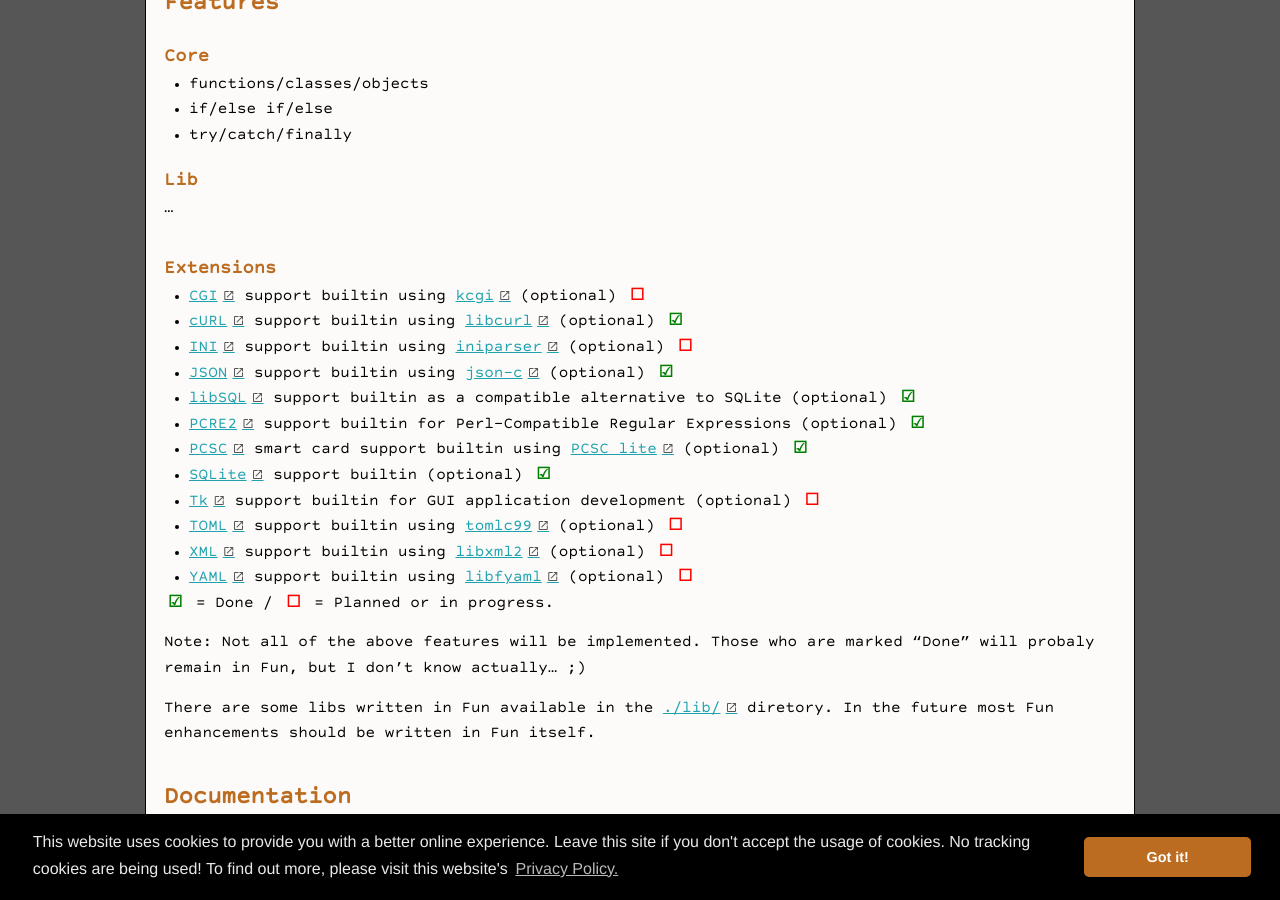
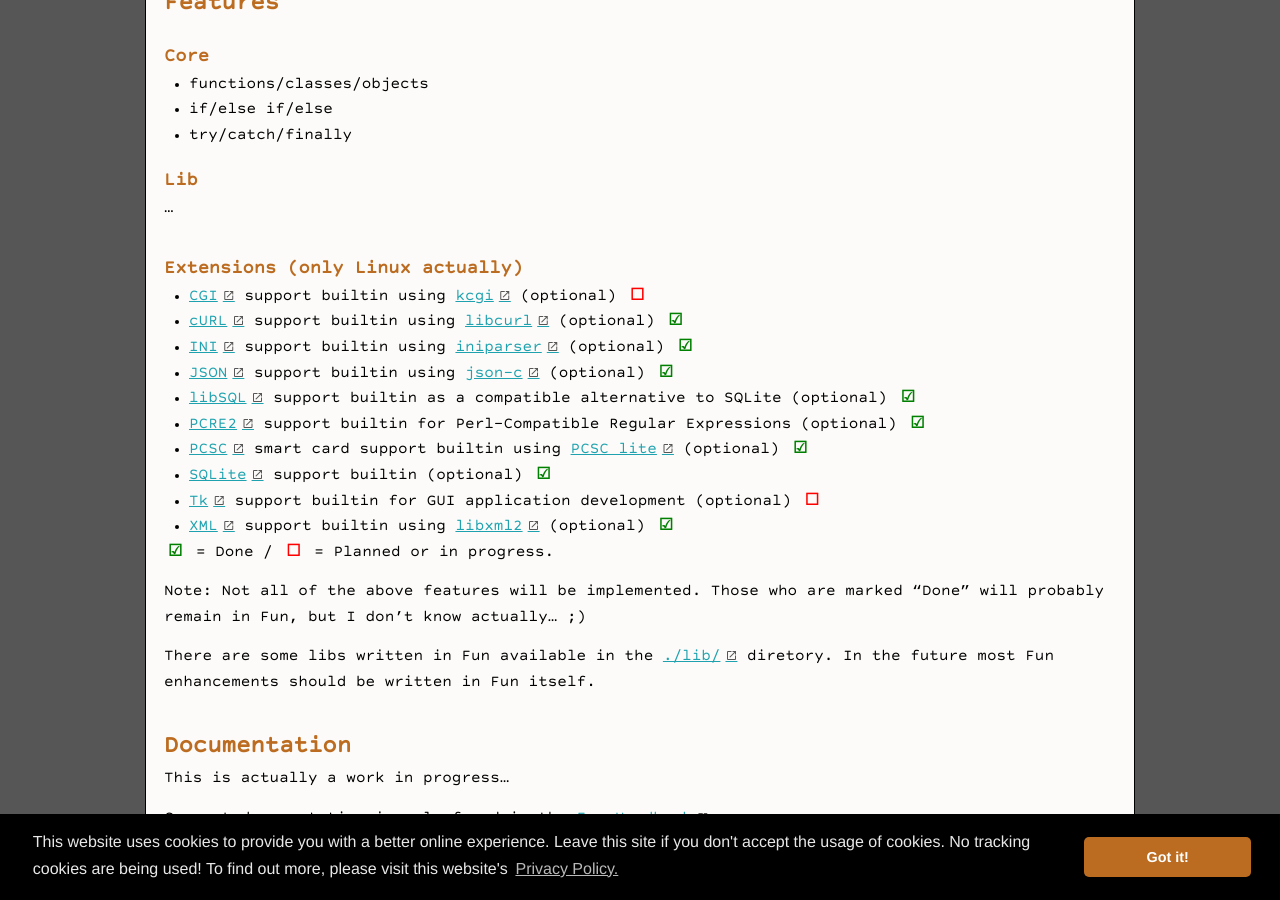
Before and after one commit to hanez/fun-lang.xyz, a Jekyll site: the page built from index.md, in a window 1280 px wide and 900 px high, scrolled down 1952 px. Built offline with Jekyll 4.4.1, drawn with Linux system fonts in a browser that asks for light colours; comment, search, counter and statistics services are not loaded.

Commit message:
Some content update.

```diff
--- a/index.md
+++ b/index.md
@@ -100,24 +100,22 @@ Fun may not change the world — but it will make programming a little more fun.
 
 ...
 
-### Extensions
+### Extensions (only Linux actually)
 
 - [CGI](https://en.wikipedia.org/wiki/Common_Gateway_Interface){:class="ext"} support builtin using [kcgi](https://kristaps.bsd.lv/kcgi/){:class="ext"} (optional) <span style="color:red;font-weight:bold;">&#9744;</span>
 - [cURL](https://curl.se/){:class="ext"} support builtin using [libcurl](https://curl.se/libcurl/){:class="ext"} (optional) <span style="color:green;font-weight:bold;">&#9745;</span>
-- [INI](https://en.wikipedia.org/wiki/INI_file){:class="ext"} support builtin using [iniparser](https://gitlab.com/iniparser/iniparser/){:class="ext"} (optional) <span style="color:red;font-weight:bold;">&#9744;</span>
+- [INI](https://en.wikipedia.org/wiki/INI_file){:class="ext"} support builtin using [iniparser](https://gitlab.com/iniparser/iniparser/){:class="ext"} (optional) <span style="color:green;font-weight:bold;">&#9745;</span>
 - [JSON](https://www.json.org/){:class="ext"} support builtin using [json-c](https://github.com/json-c/json-c){:class="ext"} (optional) <span style="color:green;font-weight:bold;">&#9745;</span>
 - [libSQL](https://github.com/tursodatabase/libsql){:class="ext"} support builtin as a compatible alternative to SQLite (optional) <span style="color:green;font-weight:bold;">&#9745;</span>
 - [PCRE2](https://pcre2project.github.io/pcre2/){:class="ext"} support builtin for Perl-Compatible Regular Expressions (optional) <span style="color:green;font-weight:bold;">&#9745;</span>
 - [PCSC](https://pcscworkgroup.com/){:class="ext"} smart card support builtin using [PCSC lite](https://pcsclite.apdu.fr/){:class="ext"} (optional) <span style="color:green;font-weight:bold;">&#9745;</span>
 - [SQLite](https://sqlite.org/){:class="ext"} support builtin (optional) <span style="color:green;font-weight:bold;">&#9745;</span>
 - [Tk](https://www.tcl-lang.org/){:class="ext"} support builtin for GUI application development (optional) <span style="color:red;font-weight:bold;">&#9744;</span>
-- [TOML](https://en.wikipedia.org/wiki/TOML){:class="ext"} support builtin using [tomlc99](https://github.com/cktan/tomlc99){:class="ext"} (optional) <span style="color:red;font-weight:bold;">&#9744;</span>
-- [XML](https://www.w3.org/XML/){:class="ext"} support builtin using [libxml2](https://gitlab.gnome.org/GNOME/libxml2/-/wikis/home){:class="ext"} (optional) <span style="color:red;font-weight:bold;">&#9744;</span>
-- [YAML](https://yaml.org/){:class="ext"} support builtin using [libfyaml](https://github.com/pantoniou/libfyaml){:class="ext"} (optional) <span style="color:red;font-weight:bold;">&#9744;</span>
+- [XML](https://www.w3.org/XML/){:class="ext"} support builtin using [libxml2](https://gitlab.gnome.org/GNOME/libxml2/-/wikis/home){:class="ext"} (optional) <span style="color:green;font-weight:bold;">&#9745;</span>
 
 <span style="color:green;font-weight:bold;">&#9745;</span> = Done / <span style="color:red;font-weight:bold;">&#9744;</span> = Planned or in progress.
 
-Note: Not all of the above features will be implemented. Those who are marked "Done" will probaly remain in Fun, but I don't know actually... ;)
+Note: Not all of the above features will be implemented. Those who are marked "Done" will probably remain in Fun, but I don't know actually... ;)
 
 There are some libs written in Fun available in the [./lib/](https://git.xw3.org/fun/fun/src/branch/main/lib){:class="ext"} diretory. In the future most Fun enhancements should be written in Fun itself.
 
```
